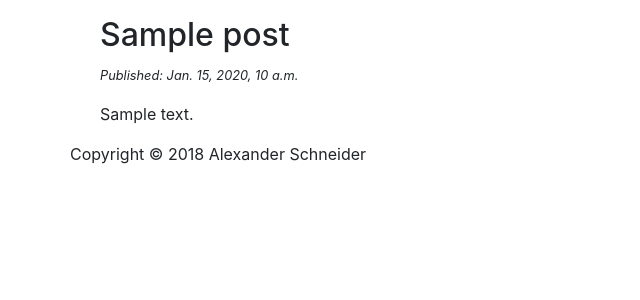
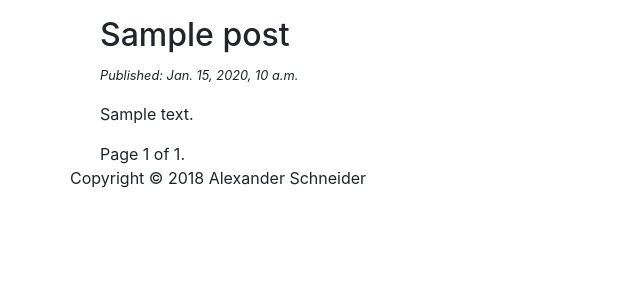
Before and after one commit to Wegi/django-blog, a Django app: page /blog/posts/ in a window 1280 px wide. Shown: the part 56-356 px from the top of the page, without its empty margins (0-640 px from the left). Run offline with Django 3.2, Linux system fonts and the light colour scheme; tables that the repository leaves empty hold one stand-in row (values such as "Sample post"); some libraries are stand-ins or nearby versions.

Commit message:
Add pagination

```diff
--- a/blog/blogengine/templates/blogengine/post_overview.html
+++ b/blog/blogengine/templates/blogengine/post_overview.html
@@ -10,4 +10,22 @@
             {% if not forloop.last %}<hr>{% endif %}
         </div>
     {% endfor %}
+
+    <div class="pagination">
+    <span class="step-links">
+        {% if posts.has_previous %}
+            <a href="?page=1">&laquo; first</a>
+            <a href="?page={{ posts.previous_page_number }}">previous</a>
+        {% endif %}
+
+        <span class="current">
+            Page {{ posts.number }} of {{ posts.paginator.num_pages }}.
+        </span>
+
+        {% if posts.has_next %}
+            <a href="?page={{ posts.next_page_number }}">next</a>
+            <a href="?page={{ posts.paginator.num_pages }}">last &raquo;</a>
+        {% endif %}
+    </span>
+</div>
 {% endblock %}
--- a/blog/blogengine/views.py
+++ b/blog/blogengine/views.py
@@ -1,6 +1,10 @@
 from django.shortcuts import render
 from blogengine.models import Post
+from django.core.paginator import Paginator
 
 # Create your views here.
 def all_posts(request):
-    return render(request, 'blogengine/post_overview.html', {'posts': Post.objects.all()})
+    page = request.GET.get("page")
+    paginator = Paginator(Post.objects.all(), 5)
+    posts = paginator.get_page(page)
+    return render(request, 'blogengine/post_overview.html', {'posts': posts})
```
